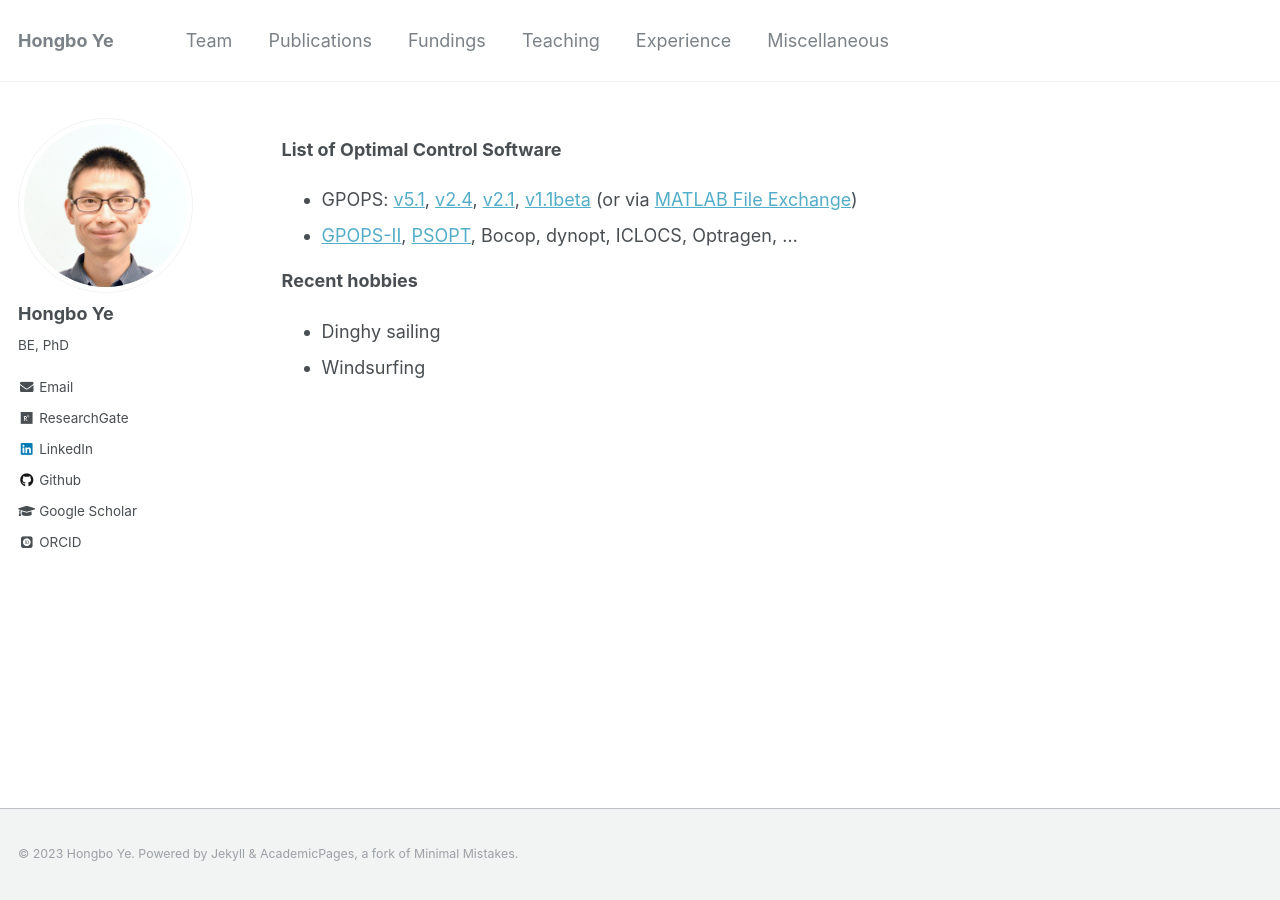
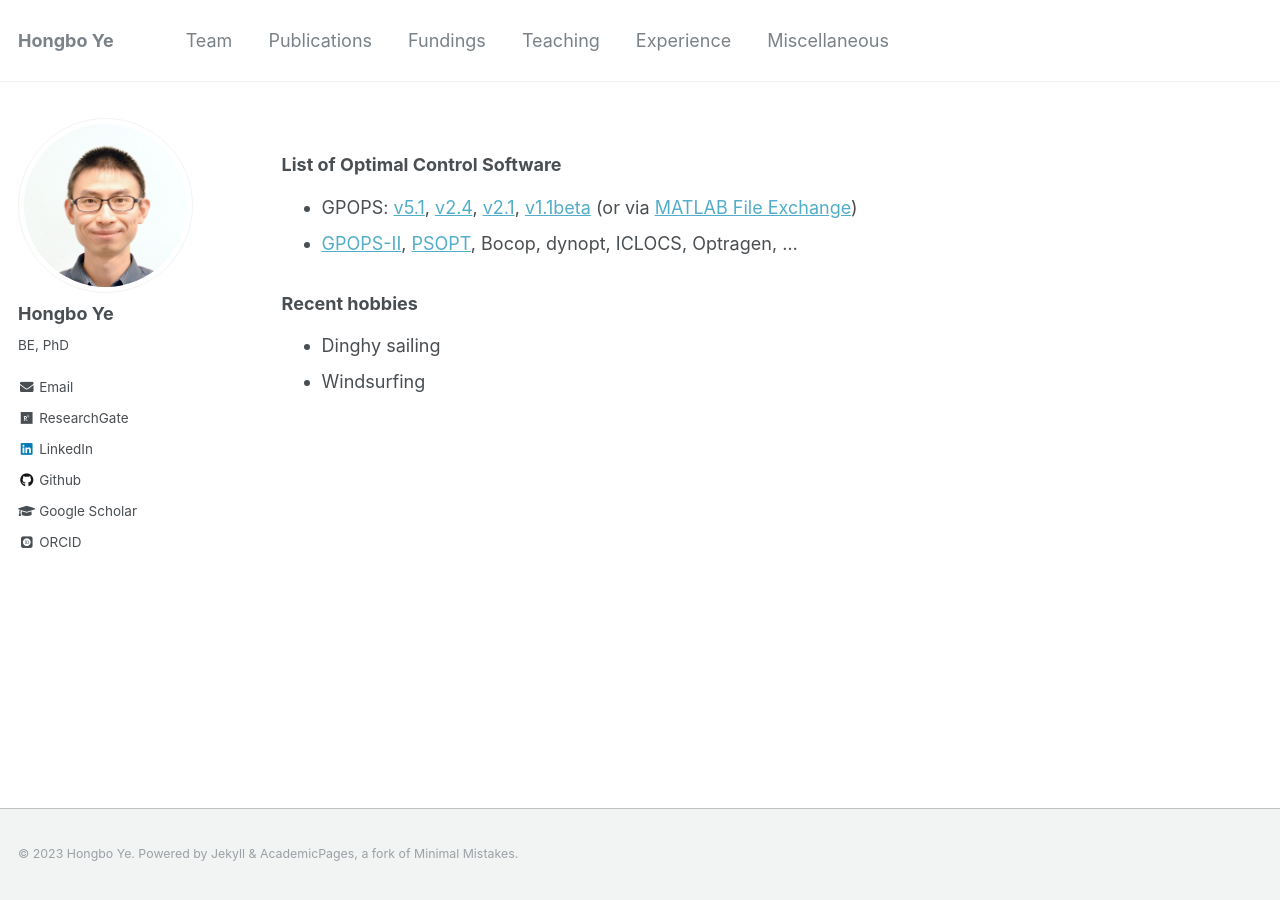
Before and after one commit to hb-ye/hb-ye.github.io, a Jekyll site: the page built from _pages/miscellaneous.md, in a window 1280 px wide. Built offline with Jekyll 4.4.1, drawn with Linux system fonts in a browser that asks for light colours; some web fonts are replaced.

```diff
--- a/_pages/miscellaneous.md
+++ b/_pages/miscellaneous.md
@@ -12,10 +12,10 @@ author_profile: true
 {% endfor %}
 
 
-**List of Optimal Control Software**
+### List of Optimal Control Software
 - GPOPS: [v5.1](/files/GPOPS/gpops51.zip), [v2.4](/files/GPOPS/gpops24.zip), [v2.1](/files/GPOPS/gpops21.tgz), [v1.1beta](/files/GPOPS/gpops1-1beta.zip) (or via [MATLAB File Exchange](http://mathworks.com/matlabcentral/fileexchange/21729-gpops))
 - [GPOPS-II](http://www.gpops2.com/), [PSOPT](https://github.com/PSOPT/psopt), Bocop, dynopt, ICLOCS, Optragen, ...
 
-**Recent hobbies**
+### Recent hobbies
 - Dinghy sailing
 - Windsurfing
```
